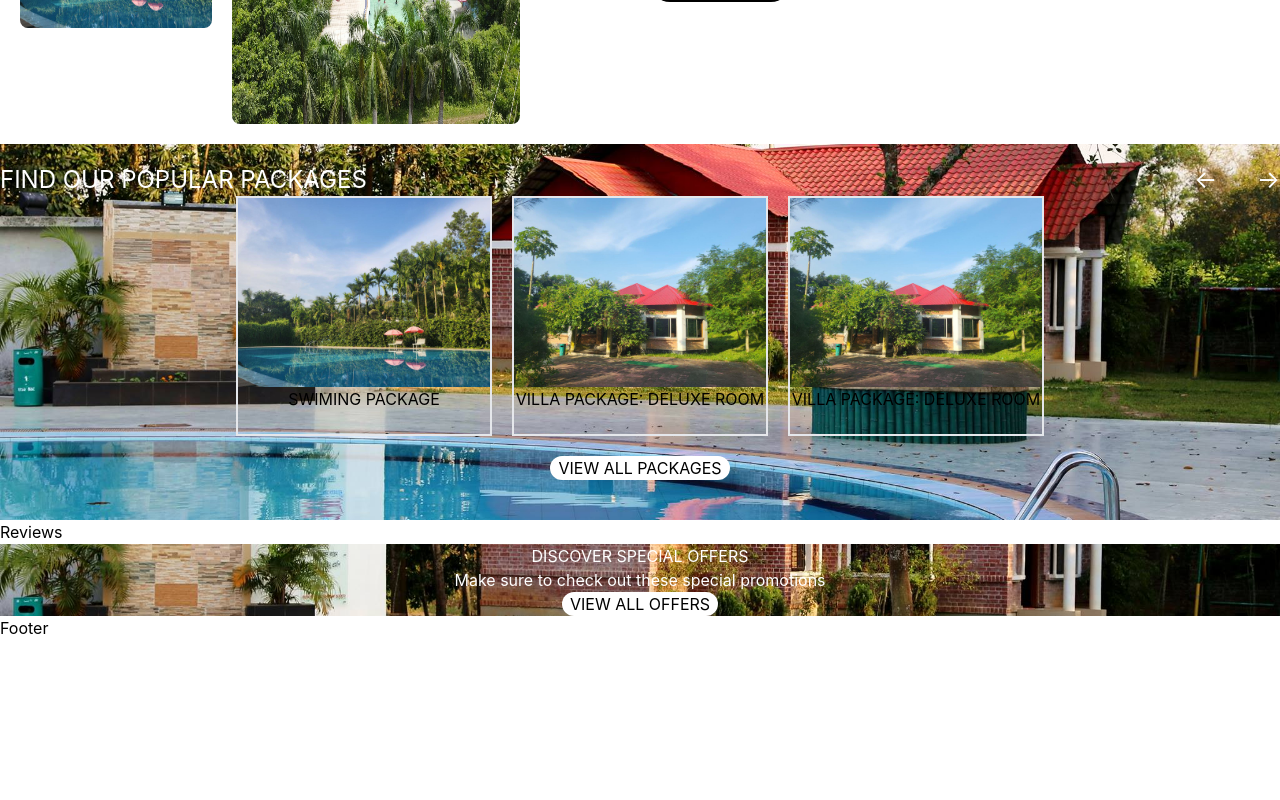
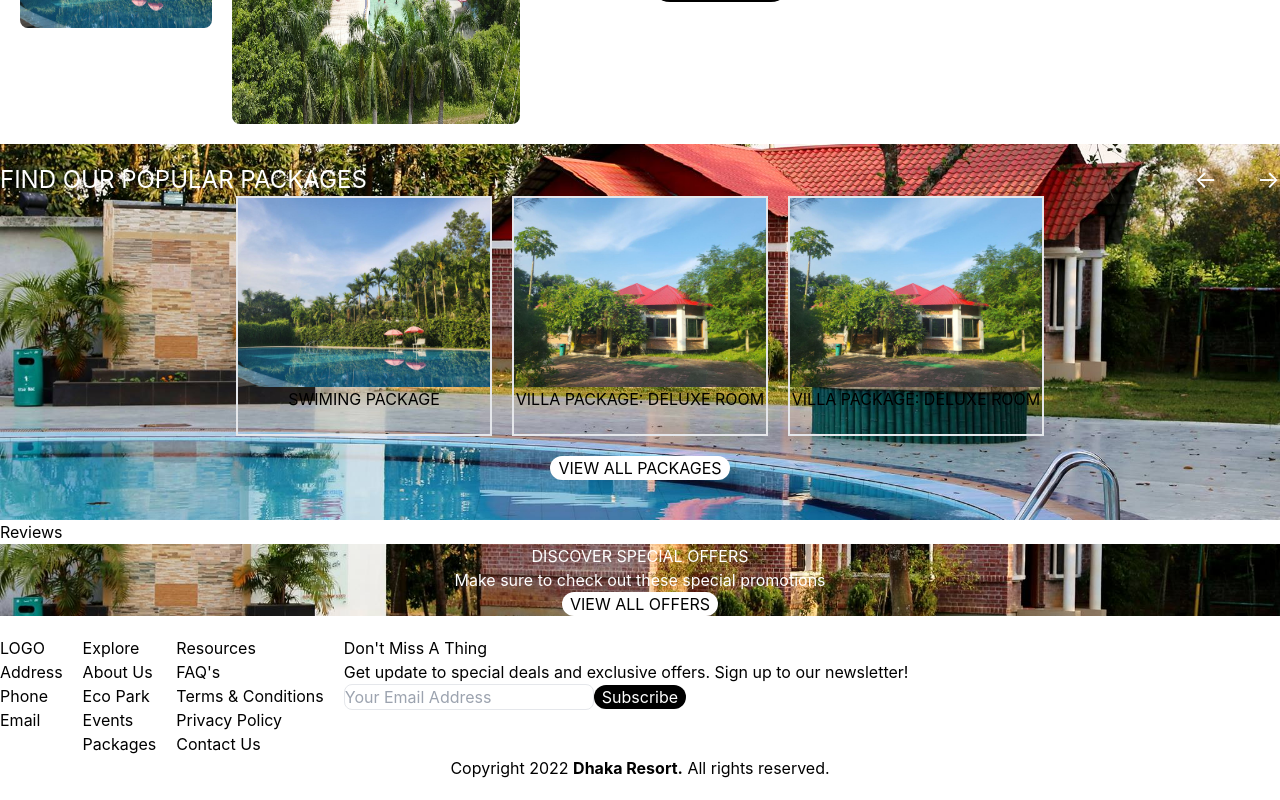
Before and after one commit to zobayertihan/Resort_Homepage, a React (Create React App) app: page / in a window 1280 px wide. Shown: the part 1536-2336 px from the top of the page. Before the commit the page ends 2176 px from the top, so only its background shows below. Built offline with nearby package versions, Linux system fonts and the light colour scheme.

Commit message:
Footer structer added

```diff
--- a/src/App.js
+++ b/src/App.js
@@ -1,5 +1,6 @@
 import './App.css';
 import Banner from './Pages/Banner';
+import Footer from './Pages/Footer';
 import Header from './Pages/Header';
 import Navbar from './Pages/Navbar';
 import Offers from './Pages/Offers';
@@ -19,7 +20,7 @@ function App() {
       <Packages></Packages>
       <Reviews></Reviews>
       <Offers></Offers>
-      <h1>Footer</h1>
+      <Footer></Footer>
     </div>
   );
 }
--- /dev/null
+++ b/src/Pages/Footer.js
@@ -0,0 +1,41 @@
+import React from 'react';
+
+const Footer = () => {
+    return (
+        <div className='py-5'>
+            <div className='flex gap-5'>
+                <div>
+                    <h1>LOGO</h1>
+                    <h1>Address</h1>
+                    <h1>Phone</h1>
+                    <h1>Email</h1>
+                </div>
+                <div>
+                    <h1>Explore</h1>
+                    <h1>About Us</h1>
+                    <h1>Eco Park</h1>
+                    <h1>Events</h1>
+                    <h1>Packages</h1>
+                </div>
+                <div>
+                    <h1>Resources</h1>
+                    <h1>FAQ's</h1>
+                    <h1>Terms & Conditions</h1>
+                    <h1>Privacy Policy</h1>
+                    <h1>Contact Us</h1>
+                </div>
+                <div>
+                    <h1>Don't Miss A Thing</h1>
+                    <p>Get update to special deals and exclusive offers. Sign up to our newsletter!</p>
+                    <div>
+                        <input className='border rounded-lg' type="text" name="" id="" placeholder='Your Email Address' />
+                        <button className='rounded-full bg-black text-white px-2'>Subscribe</button>
+                    </div>
+                </div>
+            </div>
+            <h1 className='text-center'>Copyright 2022 <span className='font-bold'>Dhaka Resort.</span> All rights reserved.</h1>
+        </div>
+    );
+};
+
+export default Footer;
```
